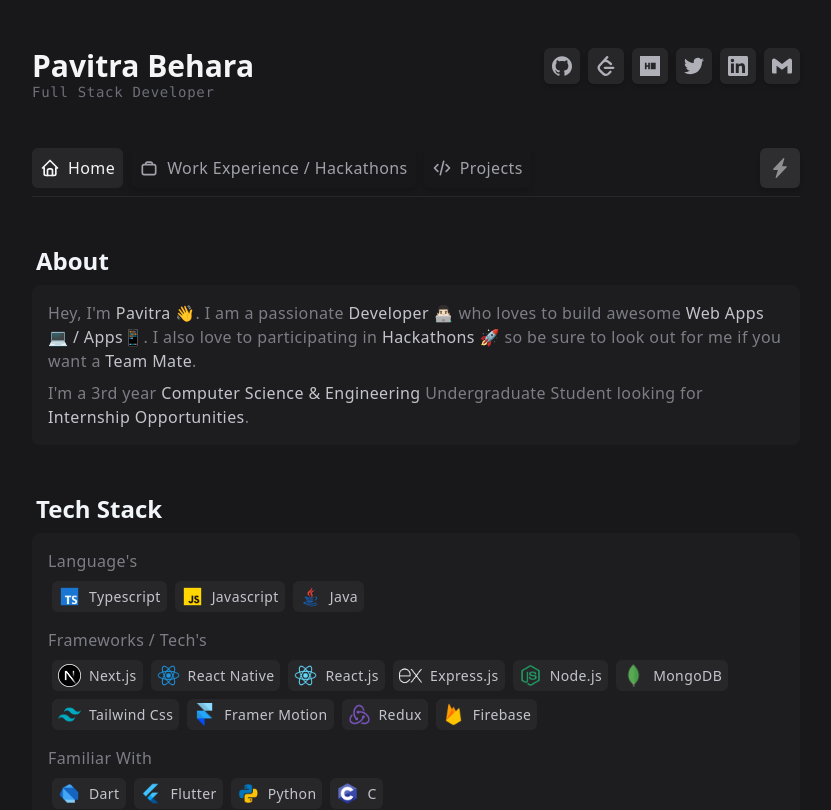
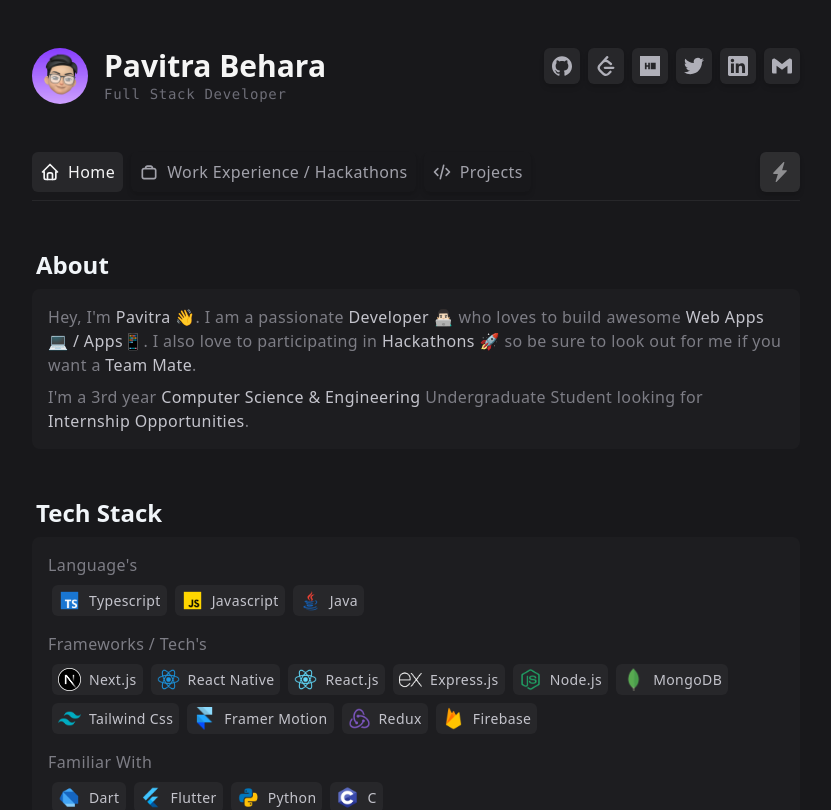
Before and after one commit to Pavitra554/portfolio, a Next.js app: page / in a window 1280 px wide. Shown: the top 810 px of the page, without its empty margins (224-1055 px from the left). Built offline with nearby package versions, Linux system fonts and the light colour scheme.

Commit message:
UI: modified

```diff
--- a/components/NavBar/NavBar.tsx
+++ b/components/NavBar/NavBar.tsx
@@ -1,4 +1,5 @@
 import React from "react";
+import Image from "next/image";
 
 //Framer Motion
 import { AnimateSharedLayout, motion } from "framer-motion";
@@ -10,15 +11,28 @@ import SocialButton from "../Buttons/SocialButton";
 import { SOCIAL_DATA } from "../../data/socialLinks";
 import SocialButtonNormal from "../Buttons/SocialButtonNormal";
 
+//Profile Picture
+import me from "../../public/me.jpg";
+
 const NavBar = () => {
   return (
     <AnimateSharedLayout>
       <div
         className={`mt-12 flex flex-col justify-between max-w-screen-md mx-4 md:mx-auto font-noto`}
       >
-        <div className='max-h-10 flex flex-row justify-between'>
-          <div className='text-neutral-100 text-3xl font-semibold'>
-            Pavitra Behara
+        <div className=' flex flex-row justify-between'>
+          <div className='flex flex-row gap-4'>
+            <div className='rounded-full overflow-hidden'>
+              <Image src={me} alt='' height={56} width={56} />
+            </div>
+            <div className="">
+              <div className='text-neutral-100 text-3xl font-semibold'>
+                Pavitra Behara
+              </div>
+              <div className='text-[#6e6e78] text-sm tracking-wider leading-1 font-mono'>
+                Full Stack Developer
+              </div>
+            </div>
           </div>
           {/*----------Social Links for Desktop----------- */}
           <motion.div layout className='hidden md:flex flex-row space-x-2'>
@@ -26,9 +40,6 @@ const NavBar = () => {
               return <SocialButton key={i} link={e.link} name={e.name} />;
             })}
           </motion.div>
-        </div>
-        <div className='text-[#6e6e78] text-sm tracking-wider leading-4 font-mono'>
-          Full Stack Developer
         </div>
 
         {/*----------Social Links for Mobile----------- */}
```
Also changed, not shown: public/me.jpg (added).
